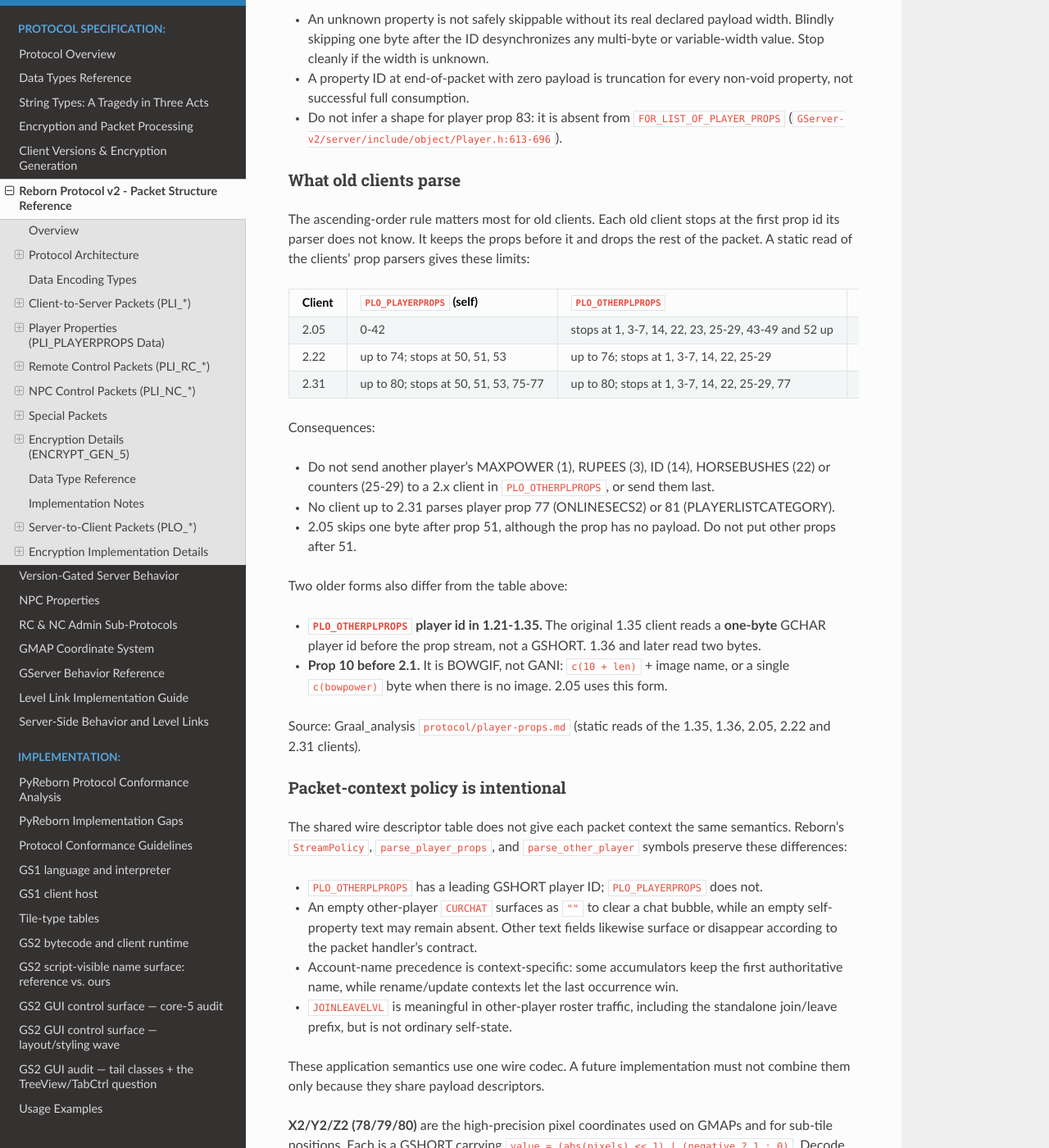
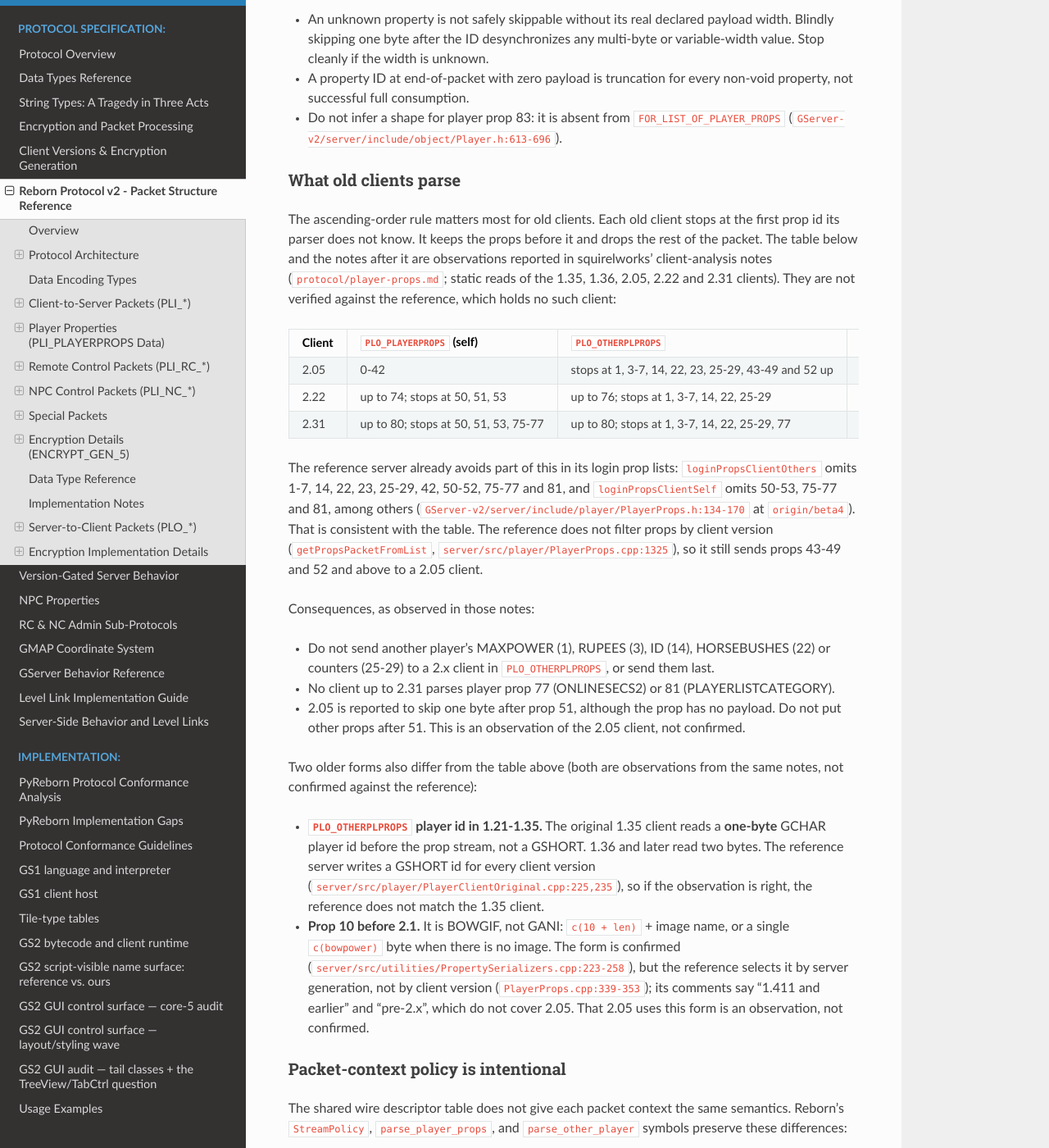
Before and after one commit to hosler/reborn-protocol-docs, a Sphinx documentation site: the page built from docs/protocol/packet-structures.md, in a window 1280 px wide and 1400 px high, scrolled down 14766 px. Shown: the whole window at 82% size. Built offline with Sphinx 7.4.7 and the Read the Docs theme 3.1.0, drawn with Linux system fonts in a browser that asks for light colours.

Commit message:
Maintainer fixups: naming policy and reference corrections
- Replace the analysis-repository name and link with squirelworks'
  client-analysis notes (no URL), per the naming policy.
- Mark the per-build stop table, prop 77/81, 2.05 prop-51 skip, 1.35
  one-byte id and 2.05 BOWGIF claims as observations, not verified
  against the reference.
- Cite the server's login prop lists (PlayerProps.h:134-170) and the
  absence of client-version filtering (PlayerProps.cpp:1325).
- State that the reference writes a GSHORT id for all versions
  (PlayerClientOriginal.cpp:225,235) and selects BOWGIF by server
  generation (PropertySerializers.cpp:223-258, PlayerProps.cpp:339-353).

Co-Authored-By: Claude <noreply@anthropic.com>

```diff
--- a/docs/protocol/packet-structures.md
+++ b/docs/protocol/packet-structures.md
@@ -613,7 +613,9 @@ Stream walkers must also obey these rules:
 
 The ascending-order rule matters most for old clients. Each old client stops at the first
 prop id its parser does not know. It keeps the props before it and drops the rest of the
-packet. A static read of the clients' prop parsers gives these limits:
+packet. The table below and the notes after it are observations reported in squirelworks'
+client-analysis notes (`protocol/player-props.md`; static reads of the 1.35, 1.36, 2.05, 2.22
+and 2.31 clients). They are not verified against the reference, which holds no such client:
 
 | Client | `PLO_PLAYERPROPS` (self) | `PLO_OTHERPLPROPS` | `PLO_NPCPROPS` |
 |---|---|---|---|
@@ -621,25 +623,36 @@ packet. A static read of the clients' prop parsers gives these limits:
 | 2.22 | up to 74; stops at 50, 51, 53 | up to 76; stops at 1, 3-7, 14, 22, 25-29 | up to 73; stops at 48-52 |
 | 2.31 | up to 80; stops at 50, 51, 53, 75-77 | up to 80; stops at 1, 3-7, 14, 22, 25-29, 77 | up to 77; stops at 48-52 |
 
-Consequences:
+The reference server already avoids part of this in its login prop lists:
+`loginPropsClientOthers` omits 1-7, 14, 22, 23, 25-29, 42, 50-52, 75-77 and 81, and
+`loginPropsClientSelf` omits 50-53, 75-77 and 81, among others
+(`GServer-v2/server/include/player/PlayerProps.h:134-170` at `origin/beta4`). That is consistent
+with the table. The reference does not filter props by client version
+(`getPropsPacketFromList`, `server/src/player/PlayerProps.cpp:1325`), so it still sends
+props 43-49 and 52 and above to a 2.05 client.
+
+Consequences, as observed in those notes:
 
 - Do not send another player's MAXPOWER (1), RUPEES (3), ID (14), HORSEBUSHES (22) or
   counters (25-29) to a 2.x client in `PLO_OTHERPLPROPS`, or send them last.
 - No client up to 2.31 parses player prop 77 (ONLINESECS2) or 81 (PLAYERLISTCATEGORY).
-- 2.05 skips one byte after prop 51, although the prop has no payload. Do not put other
-  props after 51.
-
-Two older forms also differ from the table above:
+- 2.05 is reported to skip one byte after prop 51, although the prop has no payload. Do not
+  put other props after 51. This is an observation of the 2.05 client, not confirmed.
+
+Two older forms also differ from the table above (both are observations from the same
+notes, not confirmed against the reference):
 
 - **`PLO_OTHERPLPROPS` player id in 1.21-1.35.** The original 1.35 client reads a
   **one-byte** GCHAR player id before the prop stream, not a GSHORT. 1.36 and later read two
-  bytes.
+  bytes. The reference server writes a GSHORT id for every client version
+  (`server/src/player/PlayerClientOriginal.cpp:225,235`), so if the observation is right, the
+  reference does not match the 1.35 client.
 - **Prop 10 before 2.1.** It is BOWGIF, not GANI: `c(10 + len)` + image name, or a single
-  `c(bowpower)` byte when there is no image. 2.05 uses this form.
-
-Source: Graal_analysis
-[`protocol/player-props.md`](https://github.com/squirelworks/Graal_analysis/blob/main/protocol/player-props.md)
-(static reads of the 1.35, 1.36, 2.05, 2.22 and 2.31 clients).
+  `c(bowpower)` byte when there is no image. The form is confirmed
+  (`server/src/utilities/PropertySerializers.cpp:223-258`), but the reference selects it by
+  server generation, not by client version (`PlayerProps.cpp:339-353`); its comments say
+  "1.411 and earlier" and "pre-2.x", which do not cover 2.05. That 2.05 uses this form is
+  an observation, not confirmed.
 
 ### Packet-context policy is intentional
 
```
